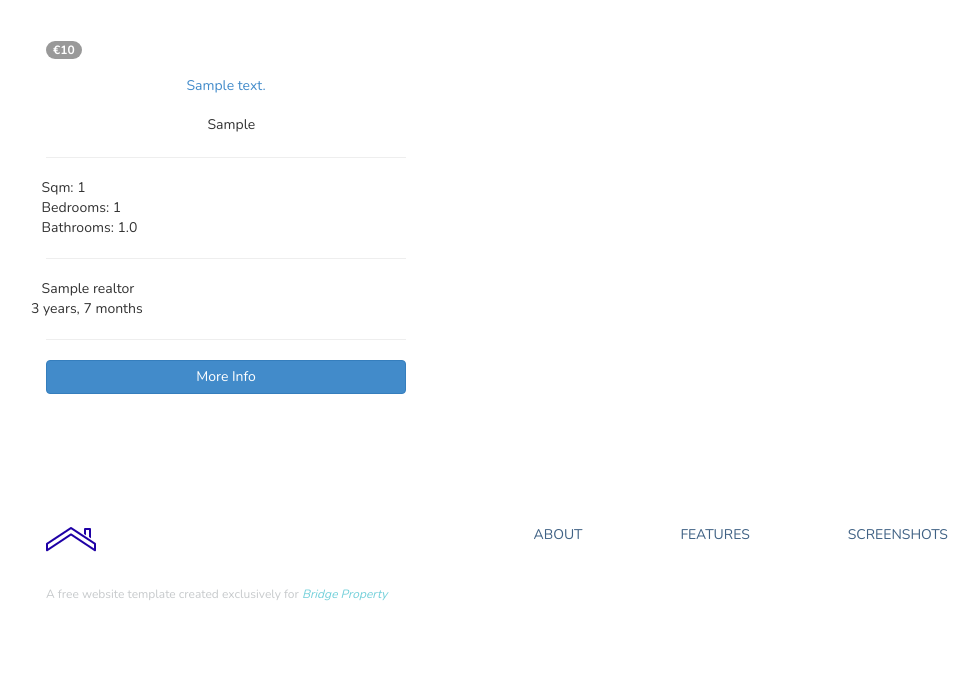
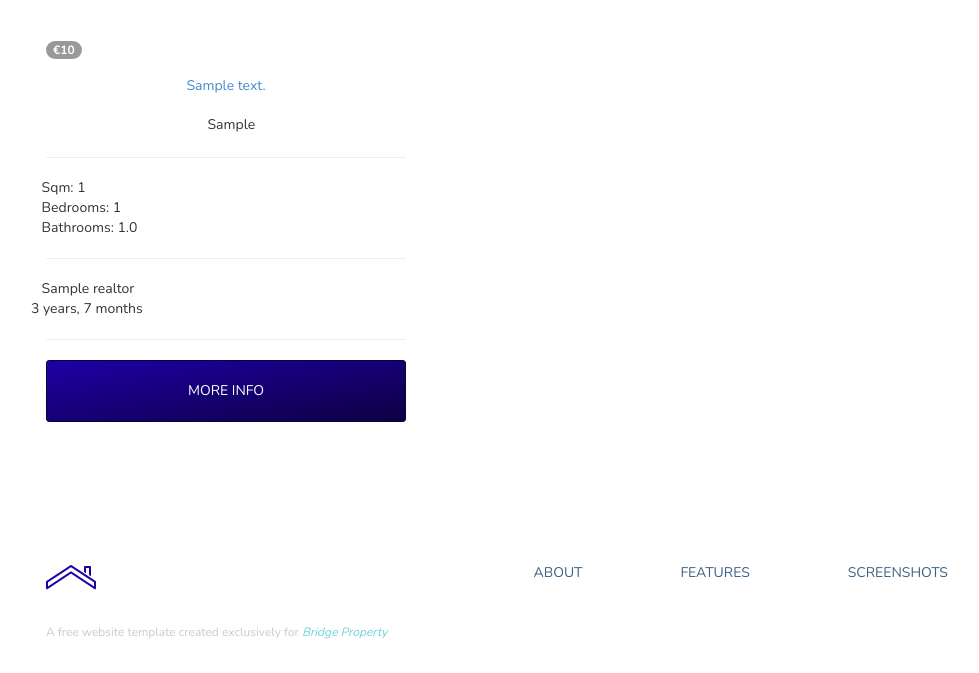
Before and after one commit to FintanMi/bridge-property-estate-agents, a Django app: page /listings/ in a window 1280 px wide. Shown: the part 1028-1701 px from the top of the page, without its empty margins (24-1003 px from the left). Before the commit the page ends 1629 px from the top, so only its background shows below. Run offline with Django 3.2, Linux system fonts and the light colour scheme; tables that the repository leaves empty hold one stand-in row (values such as "Sample post"); some libraries are stand-ins or nearby versions.

```diff
--- a/listings/views.py
+++ b/listings/views.py
@@ -52,6 +52,6 @@ def search(request):
         'price_choices': price_choices,
         'bedroom_choices': bedroom_choices,
         'province_choices': province_choices,
-        'listings': queryset_list
+        'listings': queryset_list,
     }
     return render(request, 'listings/search.html', context)
--- a/static/css/styles.css
+++ b/static/css/styles.css
@@ -15,7 +15,7 @@ article, aside, details, figcaption, figure, footer, header, hgroup, nav, sectio
 /*
 * Corrects `inline-block` display not defined in IE 6/7/8/9 and Firefox 3.
 */
-audio, canvas, video {
+canvas {
     display: inline-block;
     *display: inline;
     *zoom: 1;
@@ -25,10 +25,10 @@ audio, canvas, video {
 * Prevents modern browsers from displaying `audio` without controls.
 * Remove excess height in iOS 5 devices.
 */
-audio:not([controls]) {
+/* audio:not([controls]) {
     display: none;
     height: 0;
-}
+} */
 
 /*
 * Addresses styling for `hidden` attribute not present in IE 7/8/9, Firefox 3, * and Safari 4.
@@ -439,6 +439,7 @@ a {
     transition-duration: 300ms;
     -webkit-transition-property: color, border-color, background-color;
     transition-property: color, border-color, background-color;
+    color: #1e00a6;
 }
 .nopadding {
     margin: 0 !important;
@@ -449,7 +450,7 @@ p {
     line-height: 25px;
 }
 a {
-    color: #73d0da
+    color: #73d0da;
 }
 a:hover, a:focus {
     color: #73d0da;
@@ -495,6 +496,18 @@ Buttons
     background-color: #fff;
     text-decoration: none;
 }
+
+.btn-info {
+    display: inline-block;
+    margin: 0 10px 10px 0;
+    padding: 20px 50px;
+    border-radius: 3px;
+    background-image: linear-gradient(to bottom right, #1e00a6, #0c0042);
+    border-color: #0c0042;
+    color: #fff;
+    text-transform: uppercase;
+}
+
 .read-more-btn {
     display: inline-block;
     color: #323a45;
@@ -899,20 +912,6 @@ Screenshots
 }
 
 /* ==========================================================================
-Download Now
-========================================================================== */
-.download {
-    padding: 120px 0;
-    background-color: #3f6184;
-}
-.download h1 {
-    margin: 0 0 15px 0;
-    color: #fff;
-    font-weight: 400;
-    font-size: 40px;
-}
-
-/* ==========================================================================
 Footer
 ========================================================================== */
 footer {
@@ -950,7 +949,7 @@ Nav Overlay
     left: 0;
     width: 100%;
     height: 100%;
-    background: rgba(52, 82, 113, 0.95);
+    background: rgba(30, 0, 166, 0.95);
 }
 
 /* Menu style */
@@ -990,7 +989,8 @@ Nav Overlay
     min-width: 190px;
     border: 2px solid #fff;
     border-radius: 3px;
-    background-color: #345271;
+    /* background-color: #345271; */
+    background-color: #1e00a6;
     color: #fff;
     text-transform: uppercase;
     font-weight: 400;
@@ -999,8 +999,8 @@ Nav Overlay
     transition: all 300ms ease-in-out;
 }
 .overlay ul li a:hover, .overlay ul li a:focus {
-    border-color: #73d0da;
-    color: #73d0da;
+    border-color: #060021;
+    color: #060021;
 }
 
 /* Effects */
--- a/templates/includes/navbar.html
+++ b/templates/includes/navbar.html
@@ -20,5 +20,16 @@
                 </div>
             </div>
         </div>
+        <div class="overlay overlay-boxify">
+            <nav>
+                <ul>
+                    <li><a href="{% url 'about' %}">About</a></li>
+                    <li><a href="{% url 'listings' %}">Property Listings</a></li>
+                </ul>
+                <ul>
+                    <li><a href="#">Login/Register</a></li>
+                </ul>
+            </nav>
+        </div>
     </section>
 </header>
--- a/templates/listings/listings.html
+++ b/templates/listings/listings.html
@@ -30,7 +30,7 @@
 
 <!-- Listings -->
 <section id="listings" class="py-4">
-    <div class="container">
+    <div class="container h-100">
         <div class="row">
             {% if listings %}
             {% for listing in listings %}
@@ -75,7 +75,7 @@
                             </div>
                         </div>
                         <hr>
-                        <a href="{% url 'listing' listing.id %}" class="btn btn-primary btn-block">More Info</a>
+                        <a href="{% url 'listing' listing.id %}" class="btn btn-primary btn-block btn-info">More Info</a>
                     </div>
                 </div>
             </div>
```
